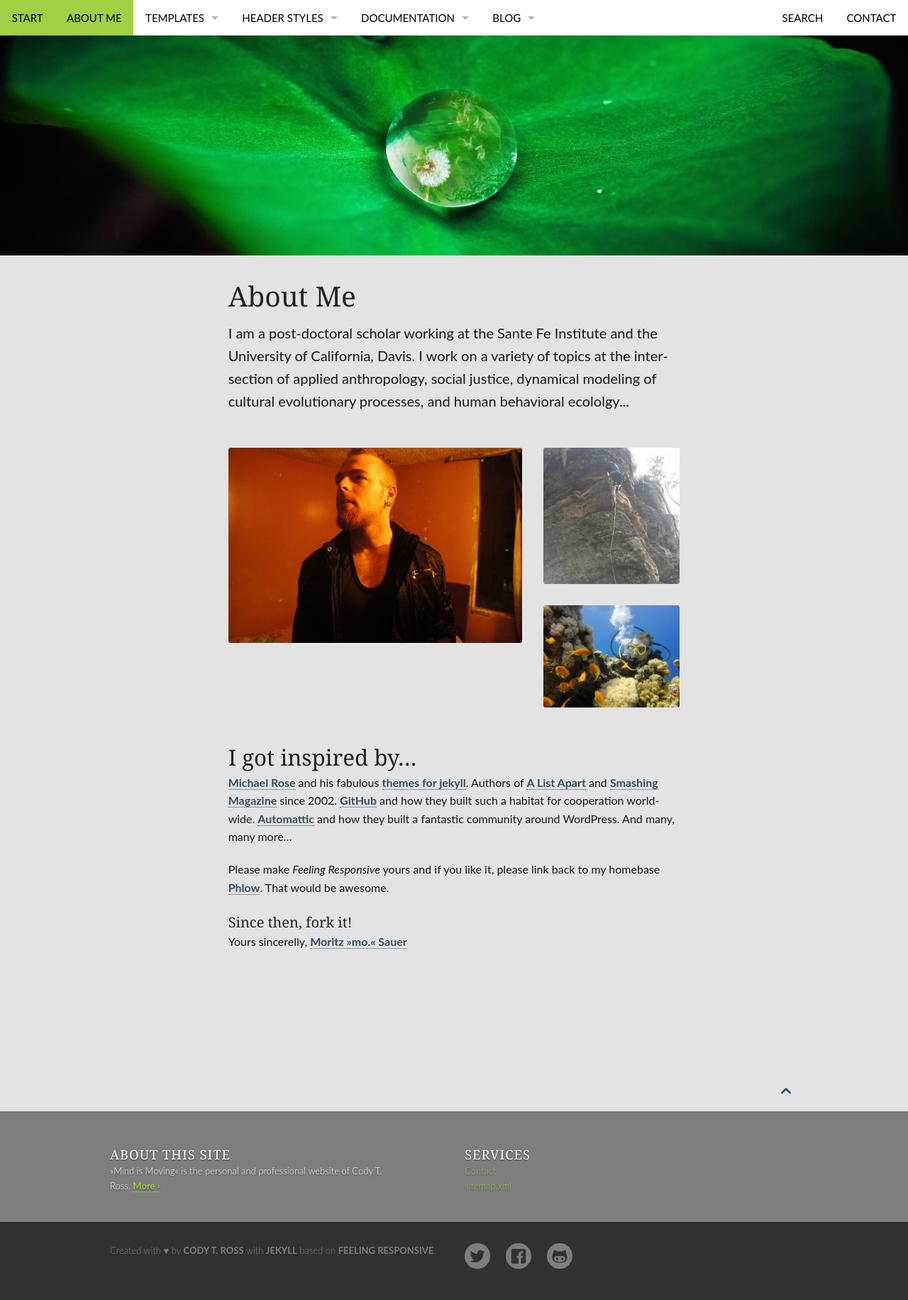
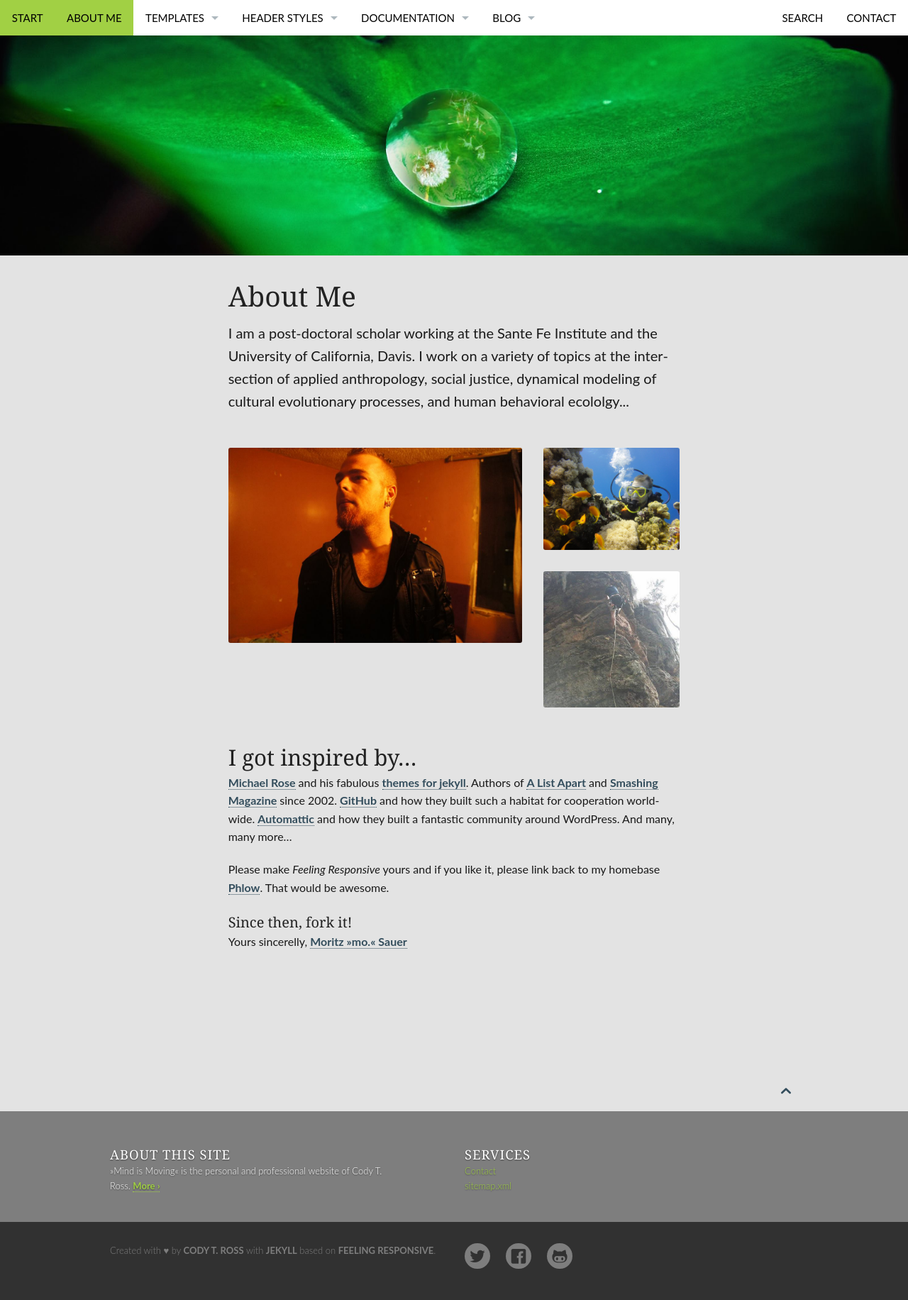
Before and after one commit to Ctross/Ctross.github.io, a Jekyll site: the page built from pages/about-me.md, in a window 1280 px wide. Shown: the whole page at 71% size. Built offline with Jekyll 4.4.1, drawn with Linux system fonts in a browser that asks for light colours.

Commit message:
Update about-me.md

```diff
--- a/pages/about-me.md
+++ b/pages/about-me.md
@@ -13,8 +13,8 @@ header:
     </div><!-- /.medium-8.columns -->
 
     <div class="medium-4 columns t30">
-      <img src="{{ site.url }}/images/climb.jpg" alt="">
-      <img class="t30" src="{{ site.url }}/images/scuba.jpg" alt="">
+      <img src="{{ site.url }}/images/scuba.jpg" alt="">
+      <img class="t30" src="{{ site.url }}/images/climb.jpg" alt="">
     </div><!-- /.medium-4.columns -->
 
 </div><!-- /.row -->
```
